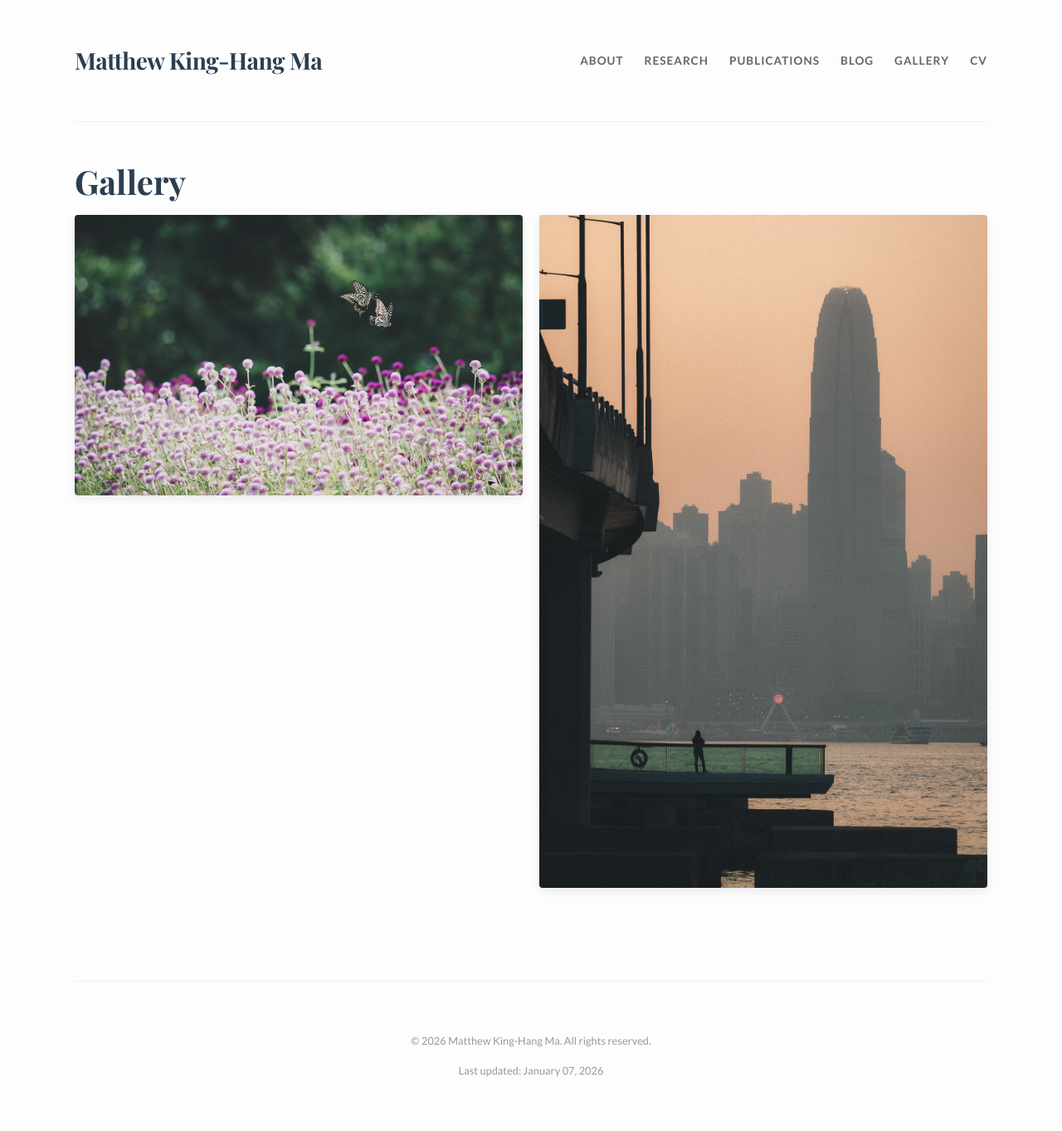
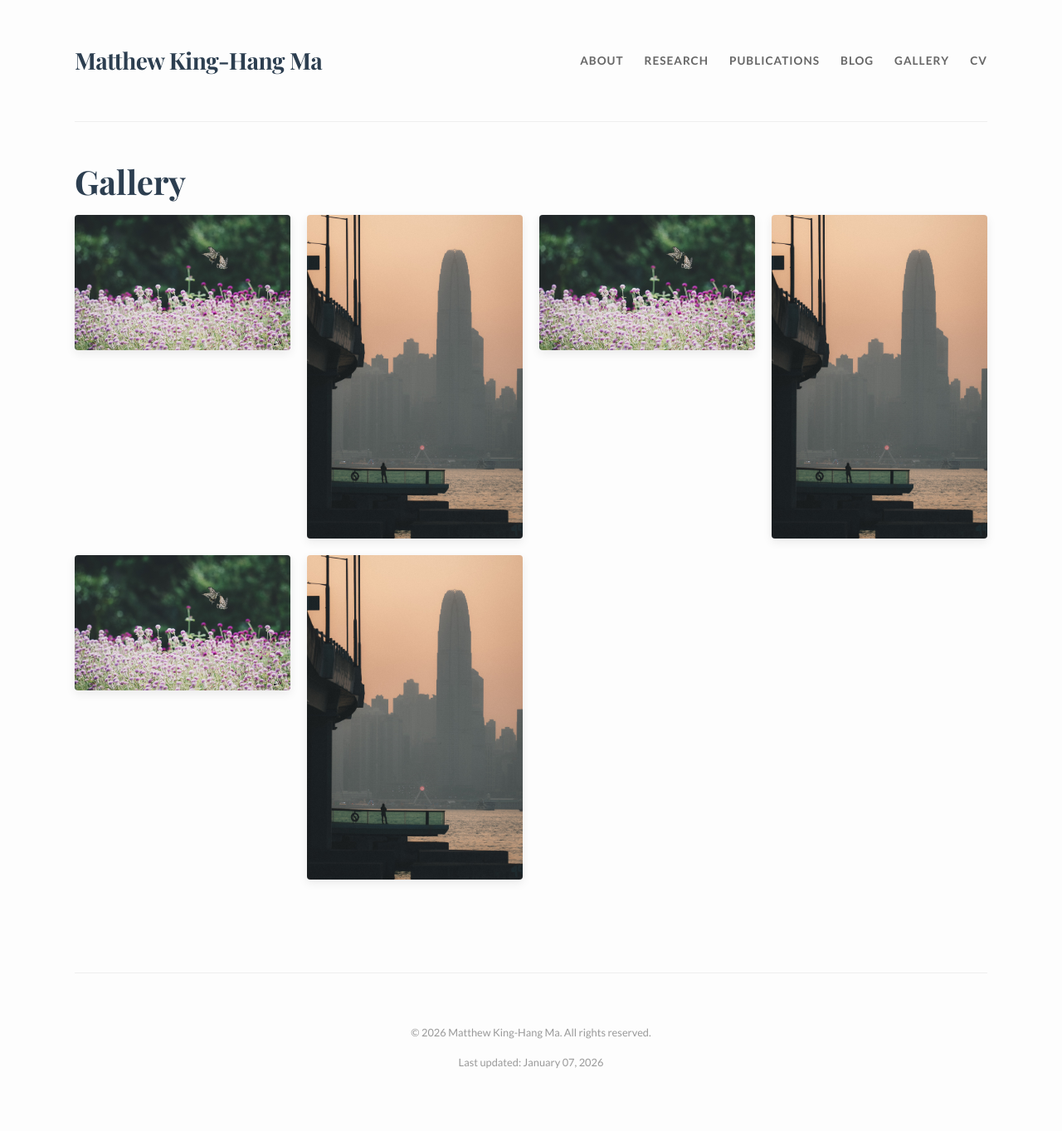
Before and after one commit to neurothew/neurothew.github.io, a Jekyll site: the page built from gallery.md, in a window 1280 px wide. Shown: the whole page at 83% size. Built offline with Jekyll 4.4.1, drawn with Linux system fonts in a browser that asks for light colours.

Commit message:
update gallery

```diff
--- a/gallery.md
+++ b/gallery.md
@@ -8,5 +8,9 @@ permalink: /gallery/
 <div class="gallery-grid">
   <img src="/assets/gallery/DSC03253.jpg" alt="Butterfly" class="gallery-photo-landscape">
   <img src="/assets/gallery/DSC05276.jpg" alt="EastCoast" class="gallery-photo-portrait">
+  <img src="/assets/gallery/DSC03253.jpg" alt="Butterfly" class="gallery-photo-landscape">
+  <img src="/assets/gallery/DSC05276.jpg" alt="EastCoast" class="gallery-photo-portrait">
+  <img src="/assets/gallery/DSC03253.jpg" alt="Butterfly" class="gallery-photo-landscape">
+  <img src="/assets/gallery/DSC05276.jpg" alt="EastCoast" class="gallery-photo-portrait">
   <!-- Add more images as needed -->
 </div>
```
